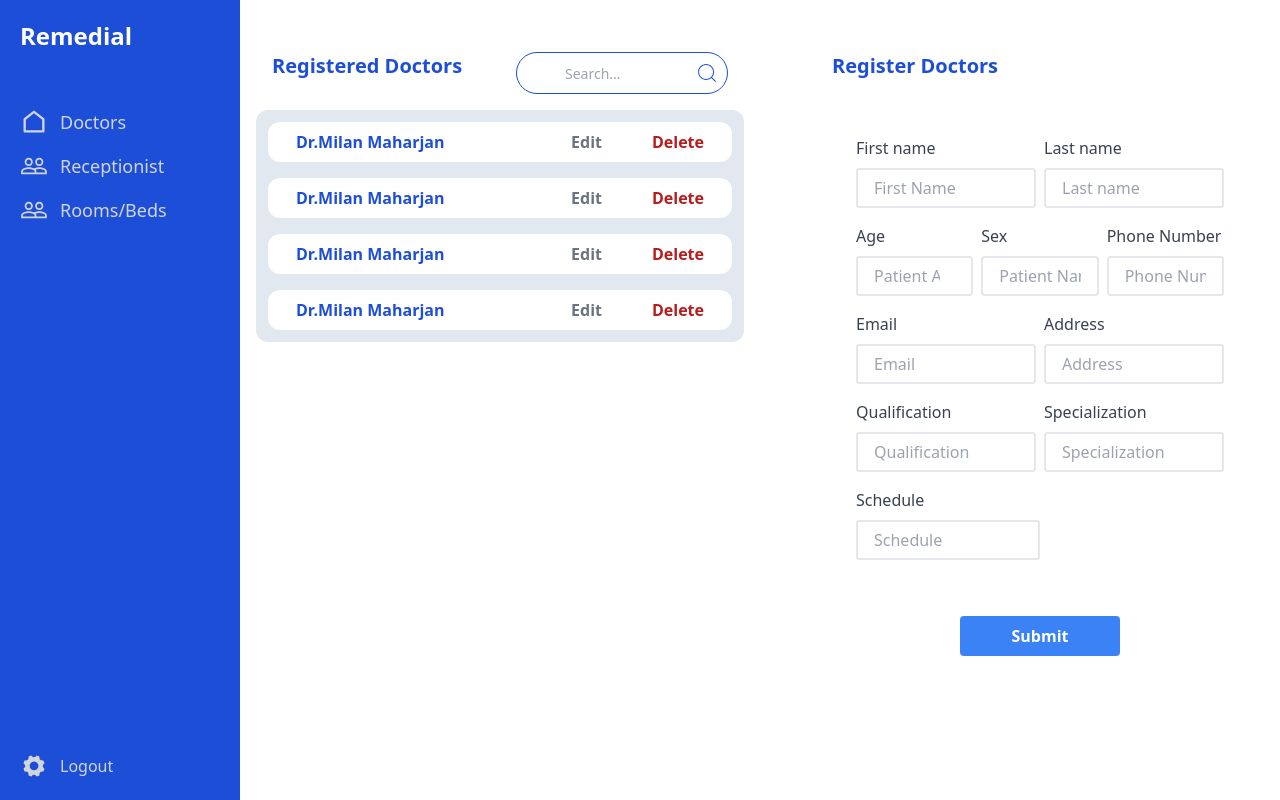
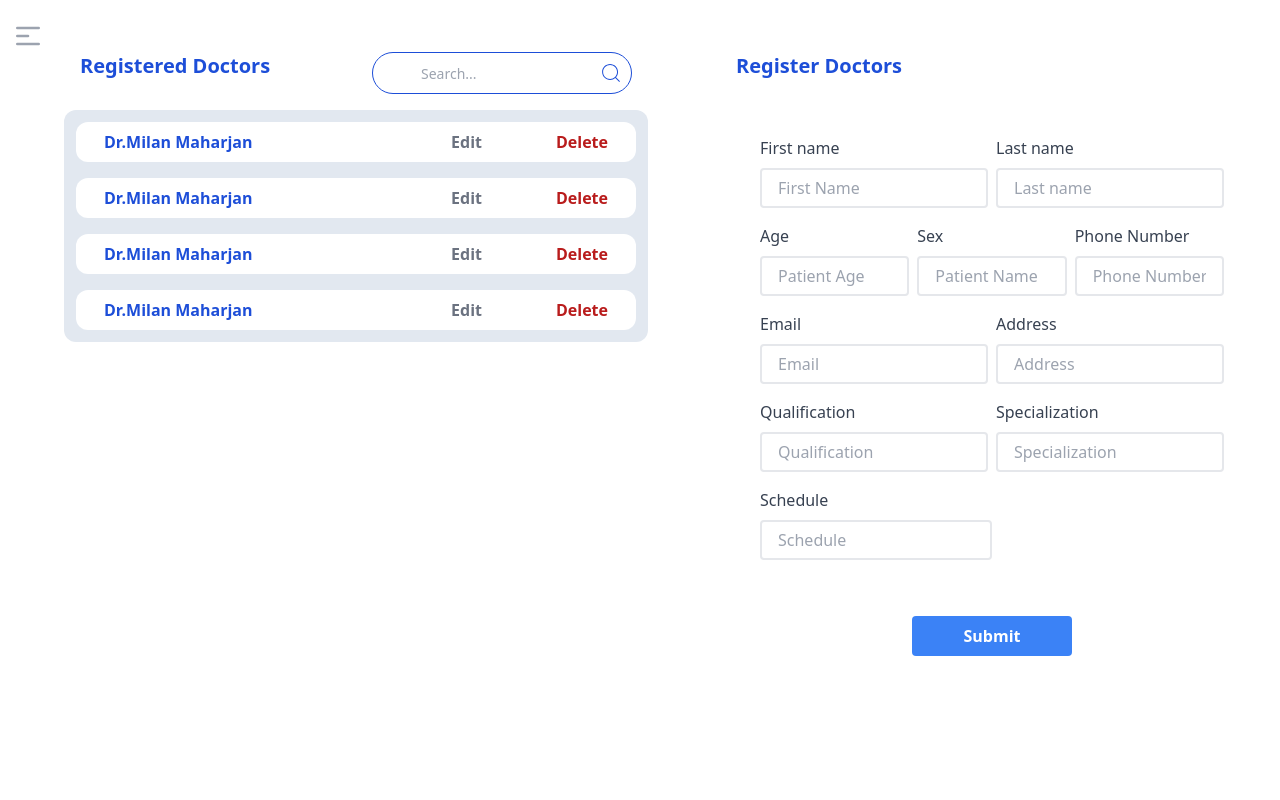
Before and after one commit to tandukar/PatientManagementSystem, a React (Vite) app in the folder client/: page / in a window 1280 px wide. Built offline with nearby package versions, Linux system fonts and the light colour scheme.

Commit message:
adding show/hide feature in sidebar

```diff
--- a/client/src/components/pages/adminDashboard/AdminDashboard.jsx
+++ b/client/src/components/pages/adminDashboard/AdminDashboard.jsx
@@ -3,13 +3,31 @@ import React from "react";
 import Sidebar from "./sidebar/Sidebar";
 import DocDashboard from "./Doctor/DocDashboard";
 
+import { HiOutlineMenuAlt1 } from "react-icons/hi";
+
 const AdminDashboard = () => {
+  const [sidebarOpen, setSidebarOpen] = React.useState(false);
+
   return (
     <>
-      <div className="flex">
-        <div className="w-60 ">
-          <Sidebar />
-        </div>
+      <div className="flex ">
+        {!sidebarOpen ? (
+          <div className="pt-4 pl-2 ">
+             <HiOutlineMenuAlt1
+              onClick={() => setSidebarOpen(true)}
+              className="text-gray-400 hover:text-blue-600 w-10 h-10 p-1 rounded "
+            />
+          </div>
+        ) : (
+          <div className="w-60  ">
+            {/* <Sidebar /> */}
+            <Sidebar
+              sidebarOpen={sidebarOpen}
+              setSidebarOpen={setSidebarOpen}
+            />
+          </div>
+        )}
+
         <div className="flex-1">
           <div className="min-height: 100vh ">
             <DocDashboard />
--- a/client/src/components/pages/adminDashboard/sidebar/Sidebar.jsx
+++ b/client/src/components/pages/adminDashboard/sidebar/Sidebar.jsx
@@ -3,26 +3,39 @@ import React from "react";
 import { RiHomeLine } from "react-icons/ri";
 import { MdPeopleOutline } from "react-icons/md";
 import { IoIosSettings } from "react-icons/io";
+import { RxCross2 } from "react-icons/rx";
 
-const Sidebar = () => {
+
+const Sidebar = ({ sidebarOpen, setSidebarOpen }) => {
+  const [visibleIcon, setvisibleIcon] = React.useState(false);
+
   return (
     <>
       <div className="flex">
-        {/* flex: This class makes the <div> a flex container.
--flex-col: This class makes the <div> a vertical flex container, where the child elements are arranged in a column.
--h-screen: This class sets the height of the <div> to the full height of the screen.
--p-3: This class adds 3 units of padding to the <div>.
--bg-white: This class sets the background color of the <div> to white.
--shadow: This class adds a drop shadow to the <div>.
--w-60: This class sets the width of the <div> to 60% of its parent container. */}
 
-        <div className="flex flex-col h-screen p-5 bg-blue-700 w-60">
+        <div
+        className="flex flex-col h-screen p-5 bg-blue-700 w-60 "
+
+
+        onMouseEnter={() => setvisibleIcon(true)}
+        onMouseLeave={() => setvisibleIcon(false)}>
           <div className="space-y-3">
-            {/*this adds margi between elements within a container */}
-            <div className="flex items-center">
-              <h2 className="text-2xl text-white font-bold "> Remedial</h2>
-            </div>
-            <div className="flex items-center">
+          <div className="flex flex-row ">
+                <div className="flex w-2/3 items-center">
+                  <h2 className="text-2xl text-white font-bold "> Remedial</h2>
+                </div>
+
+                <div className="flex w-1/3 items-center justify-end ">
+                  <RxCross2
+                    onClick={() => setSidebarOpen(false)}
+
+                    className={`${
+                      visibleIcon ? "opacity-1" : "opacity-0"
+                    } hover:opacity-1  text-white  h-6 w-6  transform transition-all duration-300 ease-in-out`}
+                  />
+                </div>
+              </div>
+            <div className="flex items-center ">
               <nav>
                 <ul className="list-none text-lg mt-9">
                   <li className="py-2 ">
@@ -75,6 +88,8 @@ const Sidebar = () => {
           </div>
         </div>
       </div>
+         {/* )} */}
+
     </>
   );
 };
```
